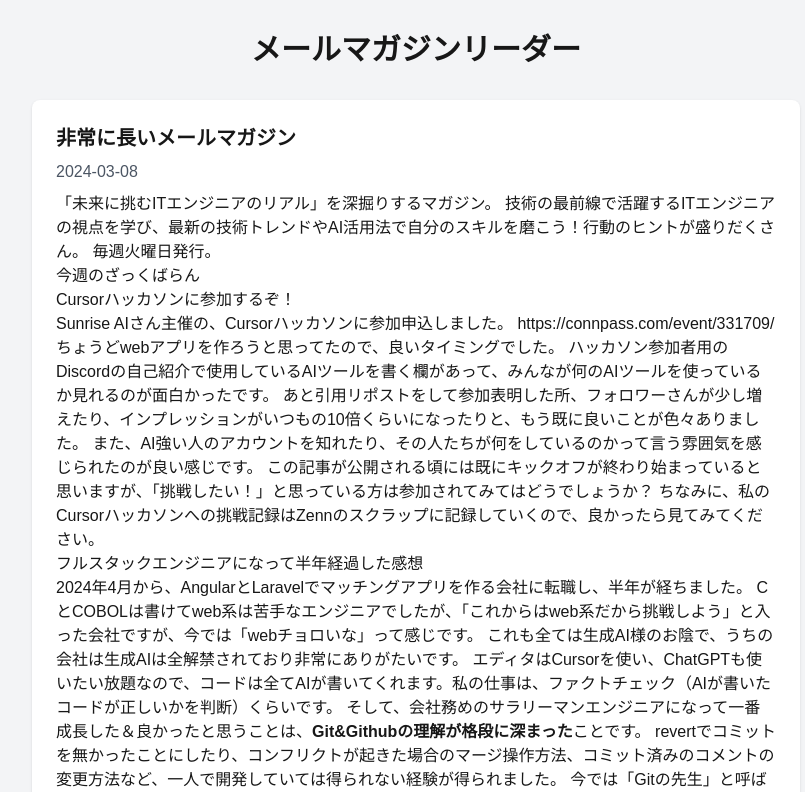
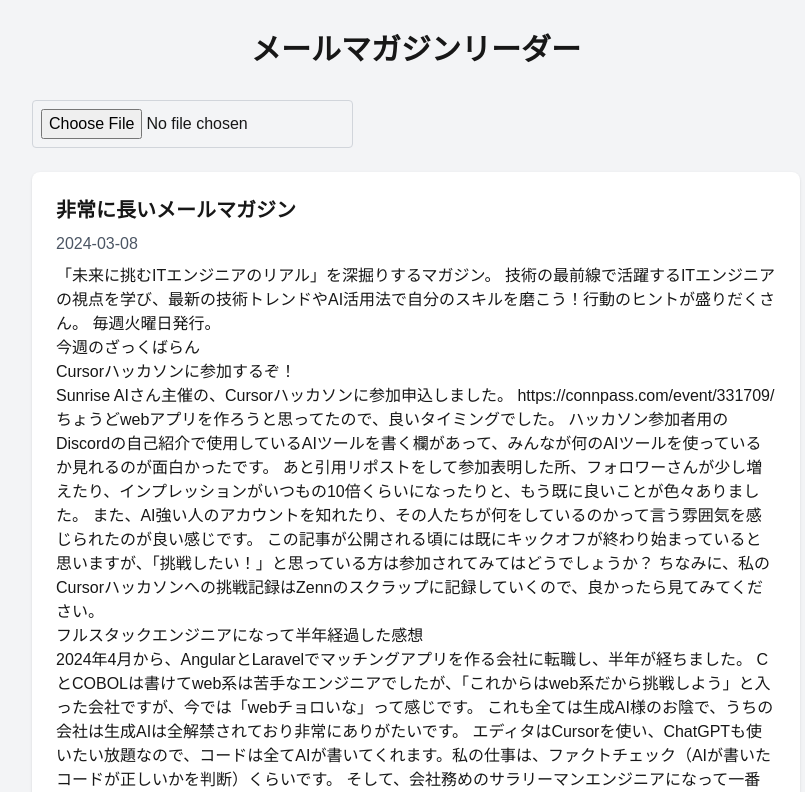
Before and after one commit to nagisora/mail-mag-reader, a Next.js app: page / in a window 1280 px wide. Shown: the top 792 px of the page, without its empty margins (224-1029 px from the left). Built offline with nearby package versions, Linux system fonts and the light colour scheme; no server answers.

Commit message:
feat(reader): EMLファイルの解析とデータ保存機能を実装

```diff
--- a/src/app/page.tsx
+++ b/src/app/page.tsx
@@ -2,12 +2,57 @@
 
 import { dummyMailMagazines } from './mail-magazines';
 
+// src/app/page.tsx
+import { useState } from 'react';
+import { createClient } from '@supabase/supabase-js';
+
+// Supabaseクライアントの初期化
+const supabase = createClient(
+  process.env.NEXT_PUBLIC_SUPABASE_URL || '',
+  process.env.NEXT_PUBLIC_SUPABASE_ANON_KEY || ''
+);
+
 export default function Home() {
+  const [error, setError] = useState<string | null>(null);
+
+  const handleFileUpload = async (file: File) => {
+    // EMLファイルの解析ロジックをここに追加
+    const content = await parseEmlFile(file); // EMLファイルを解析して内容を取得
+    console.log(content);
+
+
+    // Supabaseにデータを保存
+    // const { data, error } = await supabase
+    //   .from('newsletters')
+    //   .insert([
+    //     { name: 'メルマガ名', issue_number: 1, title: 'メルマガのタイトル', content }
+    //   ]);
+
+    // if (error) {
+    //   setError(error.message);
+    // } else {
+    //   console.log('Data saved:', data);
+    // }
+  };
 
   return (
     <div className="min-h-screen bg-gray-100 dark:bg-gray-900 p-8">
       <div className="max-w-3xl mx-auto">
         <h1 className="text-3xl font-bold mb-8 text-center">メールマガジンリーダー</h1>
+        <div className="mb-6">
+          <input
+            type="file"
+            accept=".eml"
+            className="border border-gray-300 rounded p-2"
+            onChange={(e) => {
+              const file = e.target.files?.[0];
+              if (file) {
+                handleFileUpload(file); // ファイルアップロード処理を呼び出す
+              }
+            }}
+          />
+        </div>
+        {error && <p className="text-red-500">{error}</p>}
         <div className="space-y-6">
           {dummyMailMagazines.map((mailMagazine) => (
             <div key={mailMagazine.title} className="bg-white dark:bg-gray-800 p-6 rounded-lg shadow">
@@ -21,3 +66,36 @@ export default function Home() {
     </div>
   );
 }
+
+import jconv from 'jconv';
+
+interface ParsedEmlFile {
+  name: string;
+  title: string;
+  issue_number: number;
+  content: string;
+}
+
+// EMLファイルを解析する関数
+async function parseEmlFile(file: File): Promise<ParsedEmlFile> {
+  const name = '週刊Life is beautiful';
+  const title = file.name.replace(/\.eml$/, '');
+
+  const halfWidthTitle = title.replace(/[！-～]/g, (char) => String.fromCharCode(char.charCodeAt(0) - 0xFEE0));
+  const match = halfWidthTitle.match(/(\d{4})年(\d{1,2})月(\d{1,2})日号/);
+  const year = match?.[1] || '0';
+  const month = String(match?.[2]?.padStart(2, '0') || '0');
+  const day = String(match?.[3]?.padStart(2, '0') || '0');
+  const issue_number = parseInt(`${year}${month}${day}`, 10); // 連結して整数に変換
+
+  // const htmlContent = (await file.text()).split('<h1>')[1] ? `<h1>${(await file.text()).split('<h1>')[1]}` : '';
+  // const content = jconv.convert(htmlContent, { from: 'JIS', to: 'UTF8' });
+
+
+  const rawContent = await file.text();
+  const htmlContent = rawContent.split('<h1>')[1] ? `<h1>${rawContent.split('<h1>')[1]}` : '';
+  const content = jconv.convert(htmlContent, 'JIS', 'UTF8').toString();
+
+
+  return { name, title, issue_number, content };
+}
```
